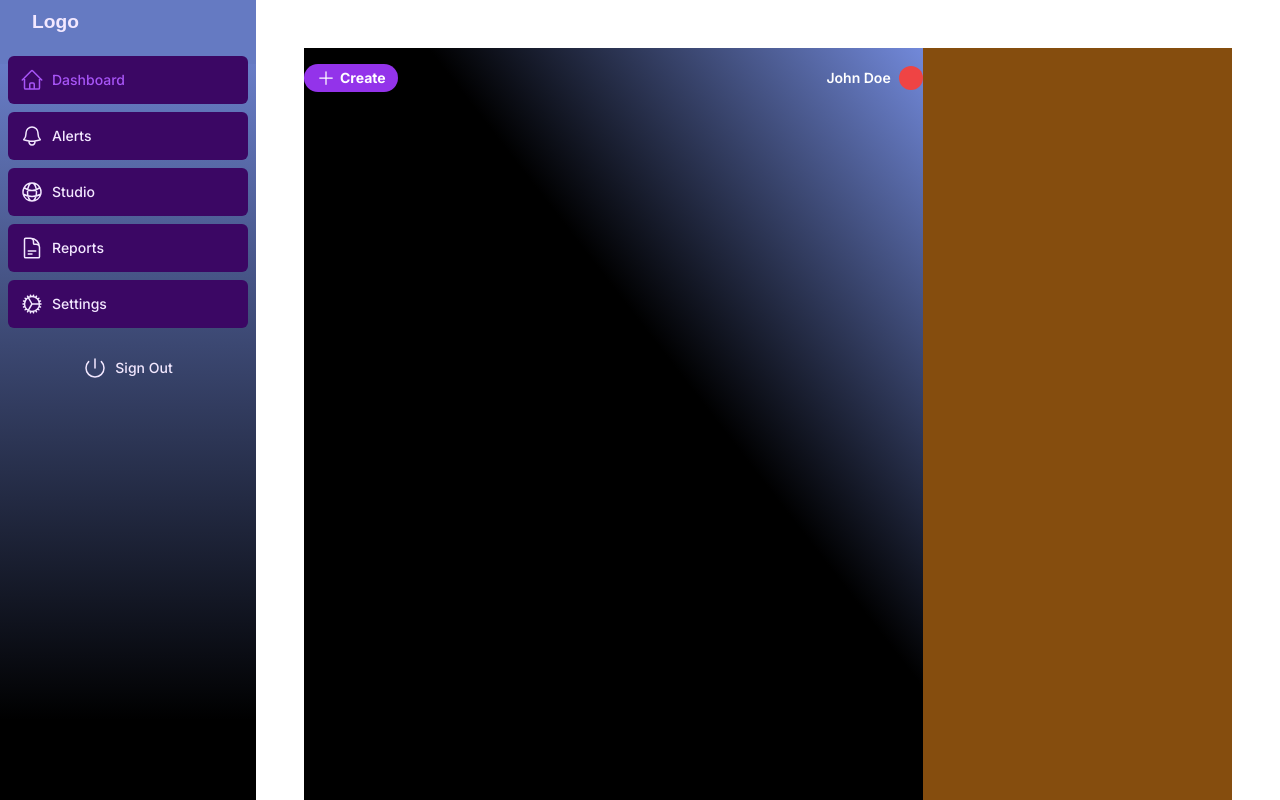
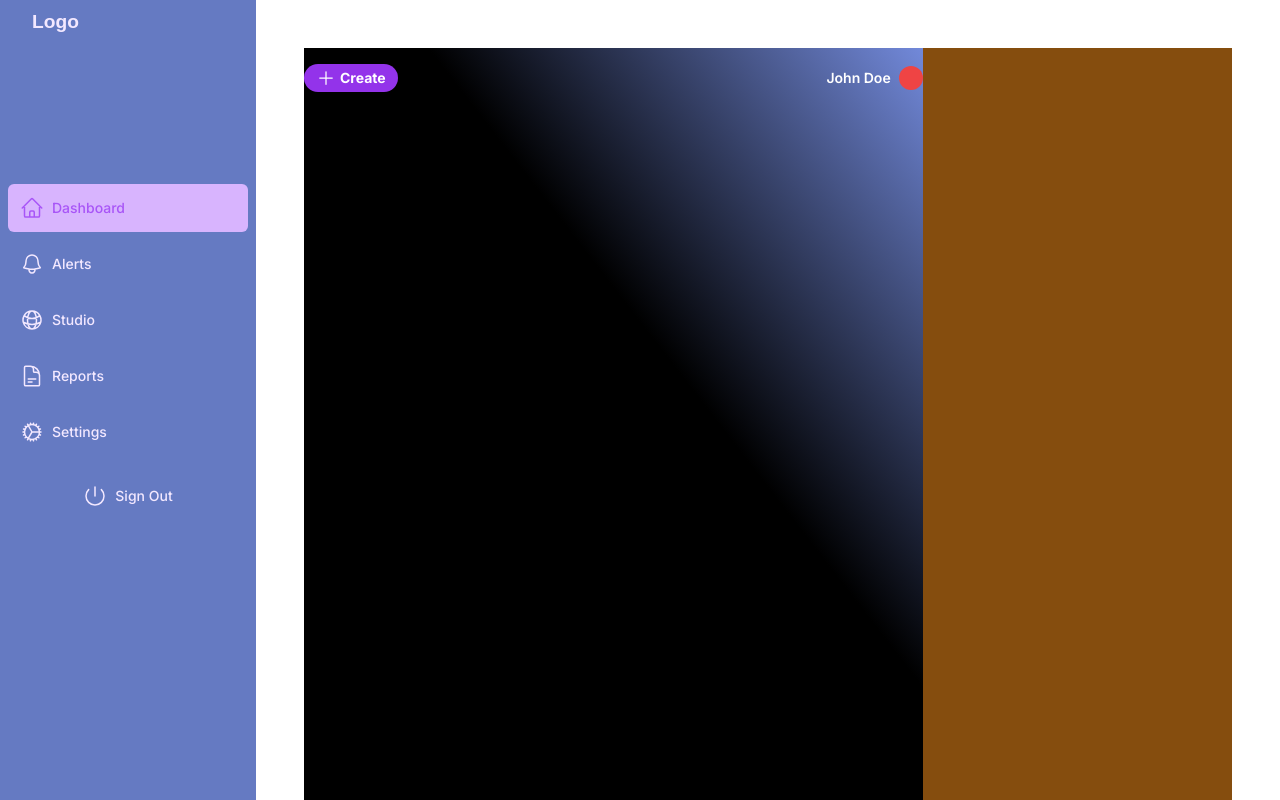
Before and after one commit to Leeky19/nextjs-tp, a Next.js app in the folder nextjs-tpnote/: page /dashboard in a window 1280 px wide. Built offline with nearby package versions, Linux system fonts and the light colour scheme; a web font is replaced by a local one.

Commit message:
Changement de couleur de fond de la sidebar

```diff
--- a/nextjs-tpnote/src/app/ui/dashboard/nav-links.tsx
+++ b/nextjs-tpnote/src/app/ui/dashboard/nav-links.tsx
@@ -35,11 +35,13 @@ export default function NavLinks() {
             key={link.name}
             href={link.href}
             className={clsx(
-              'flex h-[48px] grow items-center justify-center gap-2 rounded-md bg-purple-950 p-3 text-sm text-purple-100 font-medium hover:bg-purple-300 hover:text-purple-500 md:flex-none md:justify-start md:p-2 md:px-3',
-                {
-                  'bg-purple-300 text-purple-500': pathname === link.href,
-                },
-              )}
+              'flex h-[48px] grow items-center justify-center gap-2 rounded-md p-3 text-sm text-purple-100 font-medium hover:bg-purple-300 hover:text-purple-500 md:flex-none md:justify-start md:p-2 md:px-3',
+              {
+                'bg-purple-300 text-purple-500': pathname === link.href,
+                'bg-transparent': pathname !== link.href, // Ajoutez cette classe pour rendre le fond transparent
+              },
+            )}
+
             >
               <LinkIcon className="w-6" />
               <p className="hidden md:block">{link.name}</p>
--- a/nextjs-tpnote/src/app/ui/dashboard/sidenav.tsx
+++ b/nextjs-tpnote/src/app/ui/dashboard/sidenav.tsx
@@ -4,14 +4,14 @@ import { PowerIcon } from '@heroicons/react/24/outline';
 
 export default function SideNav() {
   return (
-    <div className="flex h-16 flex-col px-3 py-4 md:px-2" style={{ background: '#657ac2' }}>
+    <div className="flex h-full flex-col px-3 py-4 md:px-2" style={{ background: '#657ac2' }}>
       <Link
         className="mb-2 flex h-20 items-end justify-start rounded-md p-4 md:h-40 text-purple-100"
         href="/"
       >
         <span
           className="absolute top-2 left-8"
-          style={{ fontSize: '1.2rem', fontFamily: 'Arial, sans-serif', fontWeight: 'bold' }}
+          style={{ fontSize: '1.2rem', fontFamily: 'SArial, sans-serif', fontWeight: 'bold' }}
         >
           Logo
         </span>
```
